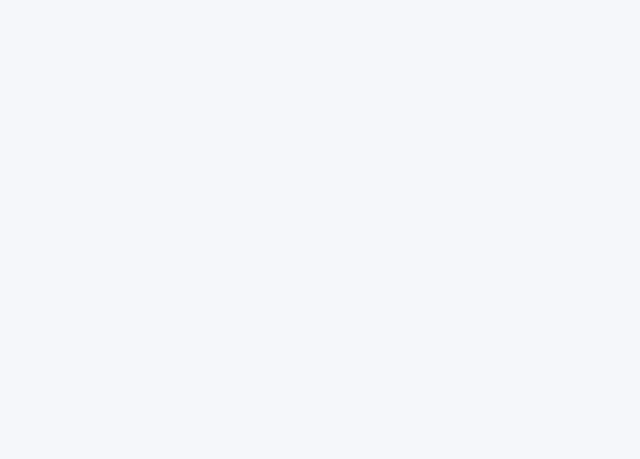
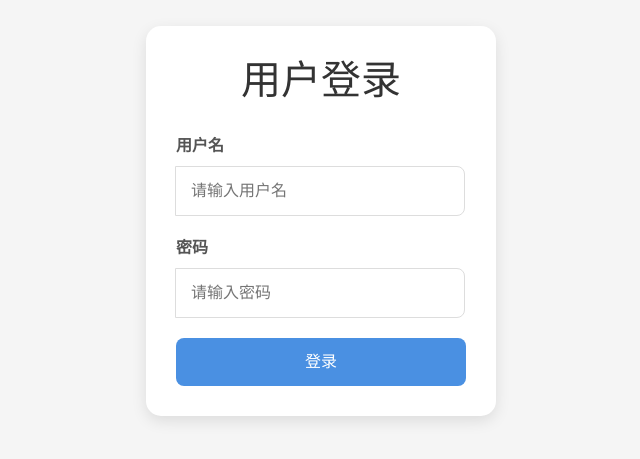
Before and after one commit to my171/JTSPGL, a Vue app in the folder front/JTSPGL-web/: page /Page_AuthForm in a window 1280 px wide. Before the commit this address had no page. Shown: the part 179-638 px from the top of the page, without its empty margins (319-959 px from the left). Built offline with nearby package versions, Linux system fonts and the light colour scheme.

Commit message:
加入密码验证

```diff
--- a/front/JTSPGL-web/src/components/AuthForm.vue
+++ b/front/JTSPGL-web/src/components/AuthForm.vue
@@ -32,6 +32,7 @@
 
 <script setup>
 import { ref, reactive } from 'vue';
+import router from '@/router'
 
 const props = defineProps({
   title: {
@@ -49,7 +50,7 @@ const errorMessage = ref('');
 
 const emit = defineEmits(['submit']);
 
-const handleSubmit = () => {
+const handleSubmit = async () => {
   // 简单的验证逻辑
   if (!form.username || !form.password) {
     errorMessage.value = '请输入用户名和密码';
@@ -57,10 +58,21 @@ const handleSubmit = () => {
   }
 
   // 示例验证 - 实际项目中应该调用API
-  if (form.username === 'admin' && form.password === '123456') {
+  if (form.username === 'first' && form.password === '123456') {
     errorMessage.value = '';
     emit('submit', { success: true, data: form });
-    alert('登录成功！');
+    localStorage.setItem('authenticated_UserType1', 'true');
+    await router.push('/page_USER1')
+  } else  if (form.username === 'second' && form.password === '123456') {
+    errorMessage.value = '';
+    emit('submit', { success: true, data: form });
+    localStorage.setItem('authenticated_UserType2', 'true');
+    await router.push('/page_USER2')
+  } else  if (form.username === 'third' && form.password === '123456') {
+    errorMessage.value = '';
+    emit('submit', { success: true, data: form });
+    localStorage.setItem('authenticated_UserType3', 'true');
+    await router.push('/page_USER3')
   } else {
     errorMessage.value = '用户名或密码错误';
     emit('submit', { success: false, error: '验证失败' });
--- a/front/JTSPGL-web/src/router/index.js
+++ b/front/JTSPGL-web/src/router/index.js
@@ -2,14 +2,20 @@ import { createRouter, createWebHistory } from 'vue-router'
 import Page_u1 from "@/views/Page_u1.vue";
 import Page_u2 from "@/views/Page_u2.vue";
 import Page_u3 from "@/views/Page_u3.vue";
-import Page2 from '@/views/Page2.vue'
+import Page_AuthForm from '@/views/Page_AuthForm.vue'
 
 const routes = [
-  { path: "/", redirect: "/page_USER1" },
-  { path: "/page_USER1", component: Page_u1 },
-  { path: "/page_USER2", component: Page_u2 },
-  { path: "/page_USER3", component: Page_u3 },
-  { path: "/page2", component: Page2 },
+  { path: "/", redirect: "/Page_AuthForm" },
+  { path: "/page_USER1", component: Page_u1,
+    meta: { requiresAuth: true, type: 1} },
+  { path: "/page_USER2", component: Page_u2,
+    meta: { requiresAuth: true, type: 2 } },
+  { path: "/page_USER3", component: Page_u3,
+    meta: { requiresAuth: true, type: 3 } },
+  { path: "/Page_AuthForm",
+    name: 'auth',
+    component: Page_AuthForm ,
+    meta: { requiresAuth: false } },
 ];
 
 const router = createRouter({
@@ -17,4 +23,27 @@ const router = createRouter({
   routes
 })
 
+router.beforeEach((to, from, next) => {
+  const isAuthenticated1 = localStorage.getItem('authenticated_UserType1') === 'true'
+  const isAuthenticated2 = localStorage.getItem('authenticated_UserType2') === 'true'
+  const isAuthenticated3 = localStorage.getItem('authenticated_UserType3') === 'true'
+
+  if (to.name == 'auth'){
+    next()
+  }
+  if (to.meta.requiresAuth && to.meta.type == 1 && isAuthenticated1) {
+    next()
+  }
+  else if (to.meta.requiresAuth && to.meta.type == 2 && isAuthenticated2) {
+    next()
+  }
+  else if (to.meta.requiresAuth && to.meta.type == 3 && isAuthenticated3) {
+    next()
+  }
+  else {
+    next({ name: 'auth' })
+  }
+})
+
+
 export default router
--- a/front/JTSPGL-web/src/views/Page2.vue
+++ /dev/null
@@ -1,10 +0,0 @@
-<template>
-  <AuthForm />
-</template>
-
-<script setup>
-    import AuthForm from '@components/AuthForm.vue';
-</script>
-
-<style scoped>
-</style>
--- /dev/null
+++ b/front/JTSPGL-web/src/views/Page_AuthForm.vue
@@ -0,0 +1,31 @@
+<template>
+  <div class="app">
+    <AuthForm @submit="handleLogin" />
+  </div>
+</template>
+
+<script setup>
+import AuthForm from '@components/AuthForm.vue';
+
+const handleLogin = (result) => {
+  console.log('登录结果:', result);
+};
+</script>
+
+<style>
+body {
+  font-family: Arial, sans-serif;
+  background-color: #f5f5f5;
+  display: flex;
+  justify-content: center;
+  align-items: center;
+  height: 100vh;
+  margin: 0;
+}
+
+.app {
+  width: 100%;
+  display: flex;
+  justify-content: center;
+}
+</style>
```
